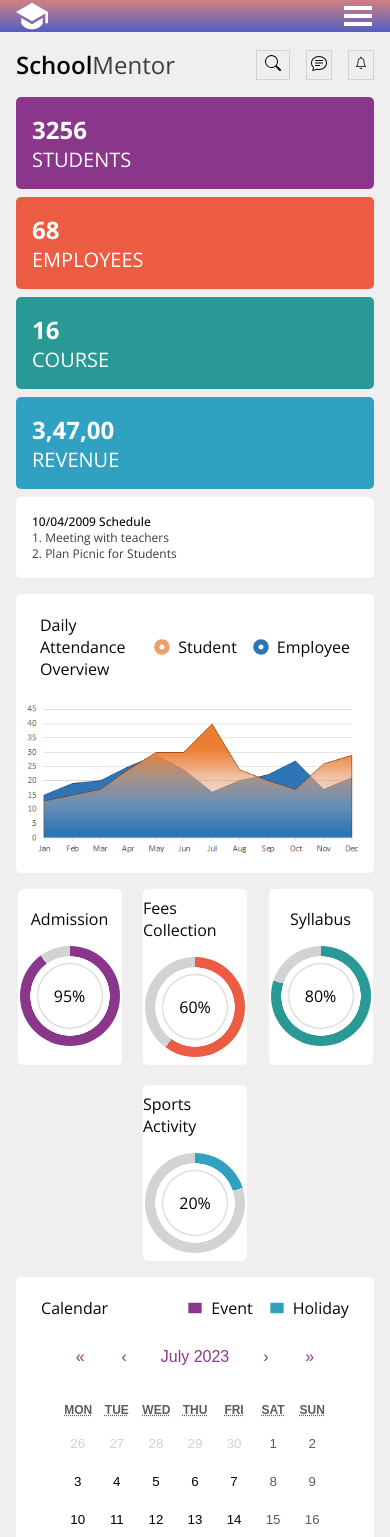
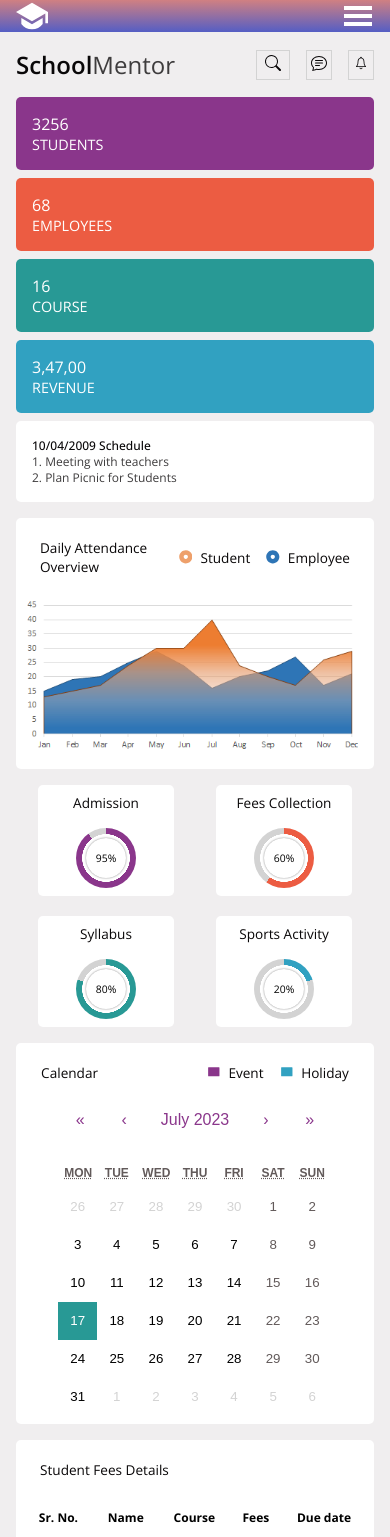
Before and after one commit to EdraakSystems/dash_design2, a React (Create React App) app: page / in a window 390 px wide. Shown: the top 1537 px of the page. Built offline with nearby package versions, Linux system fonts and the light colour scheme.

Commit message:
final for mob and tab

```diff
--- a/src/components/Cards2/Cards2.css
+++ b/src/components/Cards2/Cards2.css
@@ -65,14 +65,16 @@
     width: 10rem;
 }
 
-.progress-bar1 {
+.progress_size {
     display: flex;
     justify-content: center;
     align-items: center;
+    width: 6.25rem;
+    height: 6.25rem;
+    border-radius: 50%;
+}
 
-    width: 100px;
-    height: 100px;
-    border-radius: 50%;
+.progress-bar1 {
     background:
         radial-gradient(closest-side, white 79%, transparent 80% 100%),
         conic-gradient(#8A368B 90%, lightgrey 0);
@@ -83,20 +85,14 @@
     display: flex;
     justify-content: center;
     align-items: center;
-    width: 4rem;
-    height: 4rem;
+    width: var(--progress_width);
+    height: var(--progress_height);
     border-radius: 50%;
     box-Shadow: 0 0 2px rgba(0, 0, 0, 0.5);
+    font-size: var(--fs);
 }
 
 .progress-bar2 {
-    display: flex;
-    justify-content: center;
-    align-items: center;
-
-    width: 100px;
-    height: 100px;
-    border-radius: 50%;
     background:
         radial-gradient(closest-side, white 79%, transparent 80% 100%),
         conic-gradient(#EC5C42 60%, lightgrey 0);
@@ -107,20 +103,15 @@
     display: flex;
     justify-content: center;
     align-items: center;
-    width: 4rem;
-    height: 4rem;
+    width: var(--progress_width);
+    height: var(--progress_height);
     border-radius: 50%;
     box-Shadow: 0 0 2px rgba(0, 0, 0, 0.5);
+    font-size: var(--fs);
+
 }
 
 .progress-bar3 {
-    display: flex;
-    justify-content: center;
-    align-items: center;
-
-    width: 100px;
-    height: 100px;
-    border-radius: 50%;
     background:
         radial-gradient(closest-side, white 79%, transparent 80% 100%),
         conic-gradient(#289995 80%, lightgrey 0);
@@ -131,20 +122,15 @@
     display: flex;
     justify-content: center;
     align-items: center;
-    width: 4rem;
-    height: 4rem;
+    width: var(--progress_width);
+    height: var(--progress_height);
     border-radius: 50%;
     box-Shadow: 0 0 2px rgba(0, 0, 0, 0.5);
+    font-size: var(--fs);
+
 }
 
 .progress-bar4 {
-    display: flex;
-    justify-content: center;
-    align-items: center;
-
-    width: 100px;
-    height: 100px;
-    border-radius: 50%;
     background:
         radial-gradient(closest-side, white 79%, transparent 80% 100%),
         conic-gradient(#31A1C1 20%, lightgrey 0);
@@ -155,10 +141,12 @@
     display: flex;
     justify-content: center;
     align-items: center;
-    width: 4rem;
-    height: 4rem;
+    width: var(--progress_width);
+    height: var(--progress_height);
     border-radius: 50%;
     box-Shadow: 0 0 2px rgba(0, 0, 0, 0.5);
+    font-size: var(--fs);
+
 }
 
 .cards2_calendar {
@@ -255,17 +243,28 @@
     .progress div {
         margin-bottom: 0.5rem;
     }
+
+    .progress_size {
+        width: 4.6875rem;
+        height: 4.6875rem;
+        font-size: 1rem;
+    }
 }
 
 @media (max-width:572px) {
     .progress {
         width: 10.5rem;
     }
+
+    .progress_size {
+        width: 3.75rem;
+        height: 3.75rem;
+    }
 }
 
 @media (max-width:460px) {
     .progress {
-        width: 6.5rem;
+        width: 8.5rem;
     }
 
 }
--- a/src/components/Cards2/Cards2.jsx
+++ b/src/components/Cards2/Cards2.jsx
@@ -26,19 +26,19 @@ const Cards2 = () => {
       <div className="card2_progress ">
         <div className="progress">
           <h3>Admission</h3>
-          <div class="progress-bar1"></div>
+          <div class="progress_size progress-bar1"></div>
         </div>
         <div className="progress">
           <h3>Fees Collection</h3>
-          <div class="progress-bar2"></div>
+          <div class="progress_size progress-bar2"></div>
         </div>
         <div className="progress">
           <h3>Syllabus</h3>
-          <div class="progress-bar3"></div>
+          <div class="progress_size progress-bar3"></div>
         </div>
         <div className="progress">
           <h3>Sports Activity</h3>
-          <div class="progress-bar4"></div>
+          <div class="progress_size progress-bar4"></div>
         </div>
       </div>
       <div className="cards2_calendar ">
--- a/src/components/Cards3/Cards3.css
+++ b/src/components/Cards3/Cards3.css
@@ -133,7 +133,7 @@
     margin: 0 1rem;
 }
 
-@media (max-width:768px) {
+@media (max-width:900px) {
     .dash_cards3 {
         flex-direction: column;
         gap: 1rem;
@@ -153,3 +153,54 @@
         margin-top: 0;
     }
 }
+
+
+@media (max-width:900px) {
+    td {
+        padding: 0.5rem;
+    }
+
+    .user_info {
+        gap: 0.25rem;
+    }
+}
+
+@media (max-width:640px) {
+    .cards3_table {
+        width: 100%;
+    }
+
+    .user_info img {
+        display: none;
+    }
+
+    .cupcake {
+        font-size: 2rem;
+    }
+}
+
+@media (max-width:425px) {
+    td {
+        padding: 0.25rem;
+    }
+
+    .cupcake {
+        font-size: 1.75rem;
+    }
+
+    .bday_info p {
+        font-size: 0.85rem;
+    }
+}
+
+@media (width<400px) {
+    td {
+        padding: 0 !important;
+    }
+
+    .cards3_table,
+    .cards2_calendar {
+        overflow: hidden;
+
+    }
+}
--- a/src/index.css
+++ b/src/index.css
@@ -22,6 +22,10 @@
 
   --txt_clr: var(--pri_clr);
   --white: #ffffff;
+
+  --progress_width: 4rem;
+  --progress_height: 4rem;
+  --fs: 1.15rem;
 }
 
 body {
@@ -71,7 +75,7 @@ h2 {
 }
 
 h3 {
-  font-size: 1rem;
+  font-size: 1.15rem;
   font-weight: 400;
   color: var(--txt_clr);
 }
@@ -105,9 +109,35 @@ button {
   section {
     margin-top: 1rem;
   }
+
+  h1 {
+    font-size: 1.25rem;
+    font-weight: 600;
+  }
+
+  h2 {
+    font-size: 1.15rem;
+  }
+
+  h3 {
+    font-size: 1rem;
+  }
 }
 
 @media (max-width:768px) {
+  :root {
+    --fs: 1rem;
+  }
+
+  h1 {
+    font-size: 1.15rem;
+    font-weight: 500;
+  }
+
+  h2 {
+    font-size: 1rem;
+  }
+
   h4 {
     font-size: 0.75rem;
     font-weight: 500;
@@ -120,8 +150,39 @@ button {
   }
 }
 
-@media (max-width:450px) {}
+@media (max-width:640px) {
+  :root {
+    --progress_width: 3rem;
+    --progress_height: 3rem;
+    --fs: 0.88rem;
+  }
 
+  h1 {
+    font-size: 1rem;
+    font-weight: 400;
+  }
+
+  h2 {
+    font-size: 0.90rem;
+  }
+
+  h3 {
+    font-size: 0.90rem;
+  }
+}
+
+@media (max-width:572px) {
+  :root {
+    --progress_width: 2.5rem;
+    --progress_height: 2.5rem;
+    --fs: 0.65rem;
+
+  }
+
+  h3 {
+    font-size: 0.85rem;
+  }
+}
 
 /* For Tablet landscape-up */
 @media (min-width:900px) {}
```
